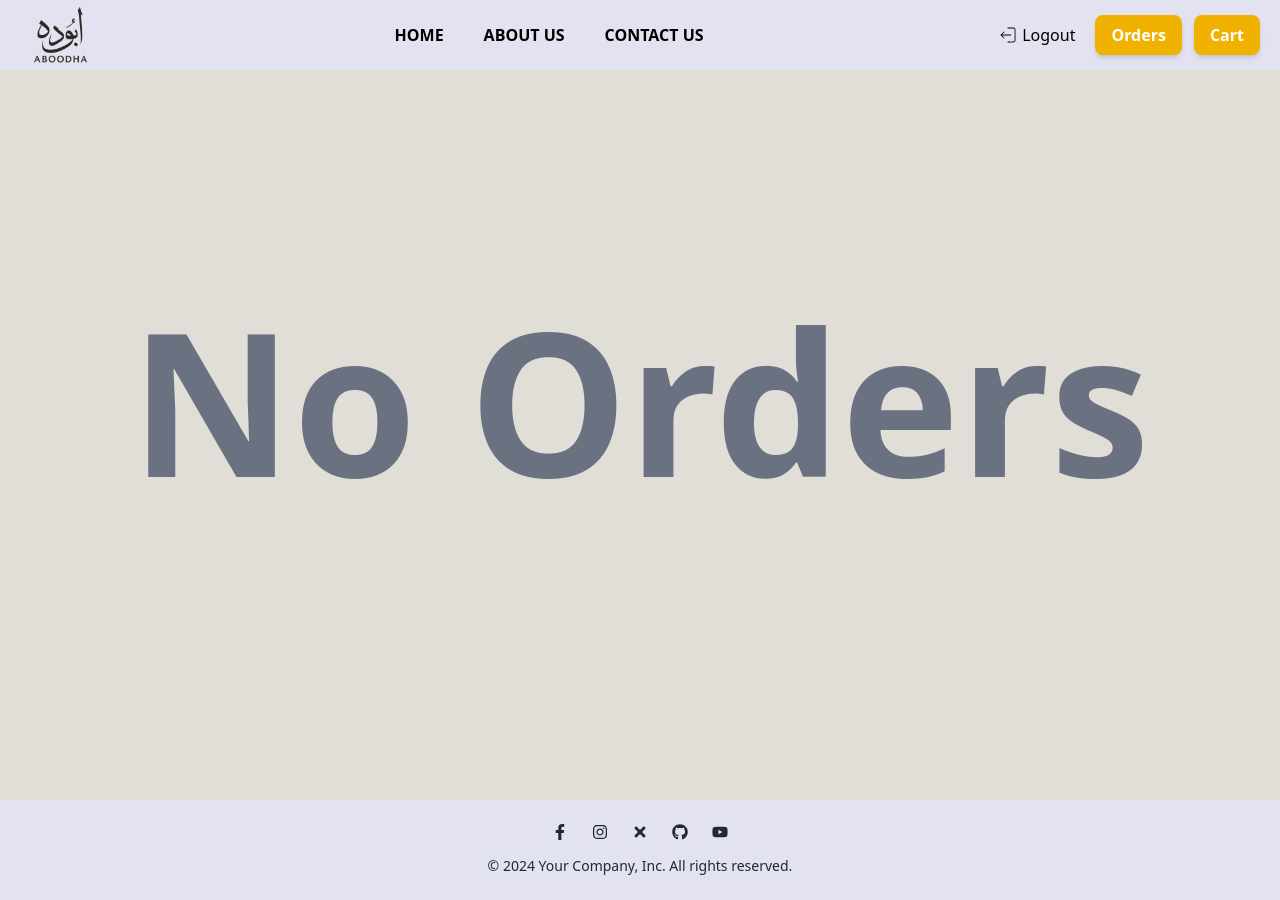
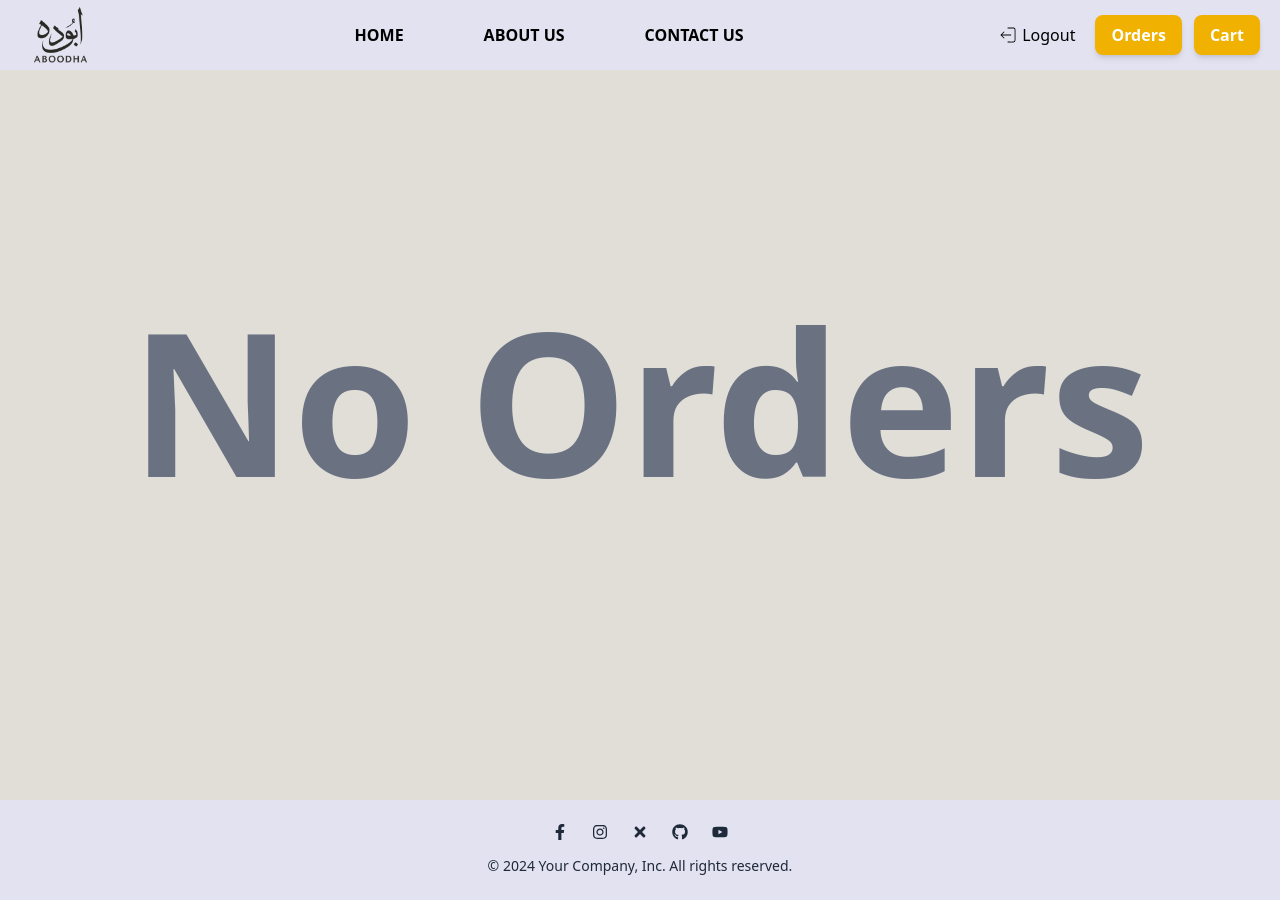
Before and after one commit to shanitkds/Aboodha, a React (Vite) app: page /orders in a window 1280 px wide. Built offline with nearby package versions, Linux system fonts and the light colour scheme.

Commit message:
link- to- a -tag

```diff
--- a/src/Component/Inform/Inform.jsx
+++ b/src/Component/Inform/Inform.jsx
@@ -5,15 +5,15 @@ import img3 from '../../../public/Banner3.png'
 
 function Inform() {
   return (
-    <div className="grid grid-cols-1 md:grid-cols-2 gap-8 max-w-6xl mx-auto px-4 py-10">
+    <div className="flex items-center justify-center gap-8 flex-wrap overflow-hidden ">
 
       {/* Left Side */}
-      <div>
+      <div className='flex-1'>
         {/* OUR STORE */}
         <div className="text-center mt-10" data-aos="fade-down-right">
           <h1 className="font-medium text-4xl">OUR STORE</h1>
           <p className="pt-2 pb-2">We Don’t Just Stitch, We Create Stories</p>
-          <img src={img1} alt="Banner 1" className="w-full h-auto object-cover rounded-lg" />
+          <img src={img1} alt="Banner 1" className=" h-auto object-cover rounded-lg" />
           <div className="pb-3 bg-[#f5f5f5]">
             <p className="py-2">nkknkeq oijoeqo oojfq w</p>
             <button className="bg-white text-black px-4 py-2 rounded-lg shadow-md font-semibold hover:bg-black hover:text-white transition-colors duration-300">
@@ -37,20 +37,19 @@ function Inform() {
               placeholder="Enter your email"
               className="flex-1 h-10 px-4 rounded-xl border border-gray-300 bg-white focus:outline-none focus:ring-2 focus:ring-black/30"
             />
-            {/* <button
+            <button
               type="submit"
               className="h-10 px-5 rounded-xl bg-black text-white font-medium hover:opacity-90 active:scale-[0.99] transition"
             >
               Send
-            </button> */}
+            </button>
           </form>
         </div>
       </div>
 
-      {/* Right Side */}
-      <div>
-        {/* SHOWROOM */}
-        <div className="text-center mt-10" data-aos="fade-down-left">
+    <div className='flex-1 '>
+        SHOWROOM
+        <div className="text-center mt-10 " data-aos="fade-down-left">
           <h1 className="font-medium text-4xl">SHOWROOM</h1>
           <p className="pt-2 pb-2">Crafting Outfits, Creating Confidence</p>
           <img src={img2} alt="Banner 2" className="w-full h-auto object-cover rounded-lg" />
@@ -77,6 +76,7 @@ function Inform() {
         </div>
       </div>
 
+
     </div>
   )
 }
--- a/src/Component/RealNav/RealNav.jsx
+++ b/src/Component/RealNav/RealNav.jsx
@@ -1,7 +1,6 @@
 import React, { useState } from 'react'
 import { CiLogout } from "react-icons/ci";
 import { useNavigate } from 'react-router-dom';
-import { Link } from 'react-router-dom';
 import logo from '../../../public/logo.png'
 import { CiMenuBurger } from "react-icons/ci";
 
@@ -13,19 +12,33 @@ function RealNav() {
     <div className="bg-[#e2e2f0] fixed top-0 w-[100vw] z-50 border-box ">
       <div className="flex items-center justify-between h-[70px] px-5">
 
-
         <div>
           <img src={logo} alt="Logo" className="w-20" />
         </div>
 
-
+        {/* Desktop Menu */}
         <div className="flex gap-10 font-bold max-sm:hidden">
-          <Link to="/home">HOME</Link>
-          <Link to="/aboutus">ABOUT US</Link>
-          <Link to="/contactus">CONTACT US</Link>
+          <a
+            href="/home"
+            className="block px-5 py-3 hover:bg-amber-500 hover:text-black transition-all duration-300"
+          >
+            HOME
+          </a>
+          <a
+            href="/aboutus"
+            className="block px-5 py-3 hover:bg-amber-500 hover:text-black transition-all duration-300"
+          >
+            ABOUT US
+          </a>
+          <a
+            href="/contactus"
+            className="block px-5 py-3 hover:bg-amber-500 hover:text-black transition-all duration-300"
+          >
+            CONTACT US
+          </a>
         </div>
 
-
+        {/* Buttons + Logout */}
         <div className="flex items-center gap-5 max-sm:hidden">
           <div className="flex items-center gap-1 cursor-pointer">
             <CiLogout size={20} />
@@ -47,47 +60,45 @@ function RealNav() {
           </div>
         </div>
 
-
+        {/* Mobile Menu Icon */}
         <div className="sm:hidden"
           onClick={() => setOps(!ops)}
         >
           <CiMenuBurger size={28} />
         </div>
       </div>
-      {
-  ops && (
+
+      {/* Mobile Dropdown */}
+      {ops && (
         <div className="absolute top-16 right-4 w-48 bg-gradient-to-r from-amber-600 to-amber-700 text-white rounded-xl shadow-xl overflow-hidden animate-slideDown">
           <ul className="flex flex-col divide-y divide-amber-500/30">
             <li>
-          <Link
-            to="/home"
+              <a
+                href="/home"
                 className="block px-5 py-3 hover:bg-amber-500 hover:text-black transition-all duration-300"
               >
                 HOME
-          </Link>
+              </a>
             </li>
             <li>
-          <Link
-            to="/aboutus"
+              <a
+                href="/aboutus"
                 className="block px-5 py-3 hover:bg-amber-500 hover:text-black transition-all duration-300"
               >
                 ABOUT US
-          </Link>
+              </a>
             </li>
             <li>
-          <Link
-            to="/contactus"
+              <a
+                href="/contactus"
                 className="block px-5 py-3 hover:bg-amber-500 hover:text-black transition-all duration-300"
               >
                 CONTACT US
-          </Link>
+              </a>
             </li>
           </ul>
         </div>
-  )
-}
-
-
+      )}
     </div>
   )
 }
--- a/src/index.css
+++ b/src/index.css
@@ -1,5 +1,6 @@
 @import "tailwindcss";
 body{
   background-color:rgba(213, 208, 200, 0.7);
-  box-sizing: ;
+  box-sizing: border-box;
+  overflow-x: hidden;
 }
```
Lines whose indentation alone changed are shown as unchanged.
